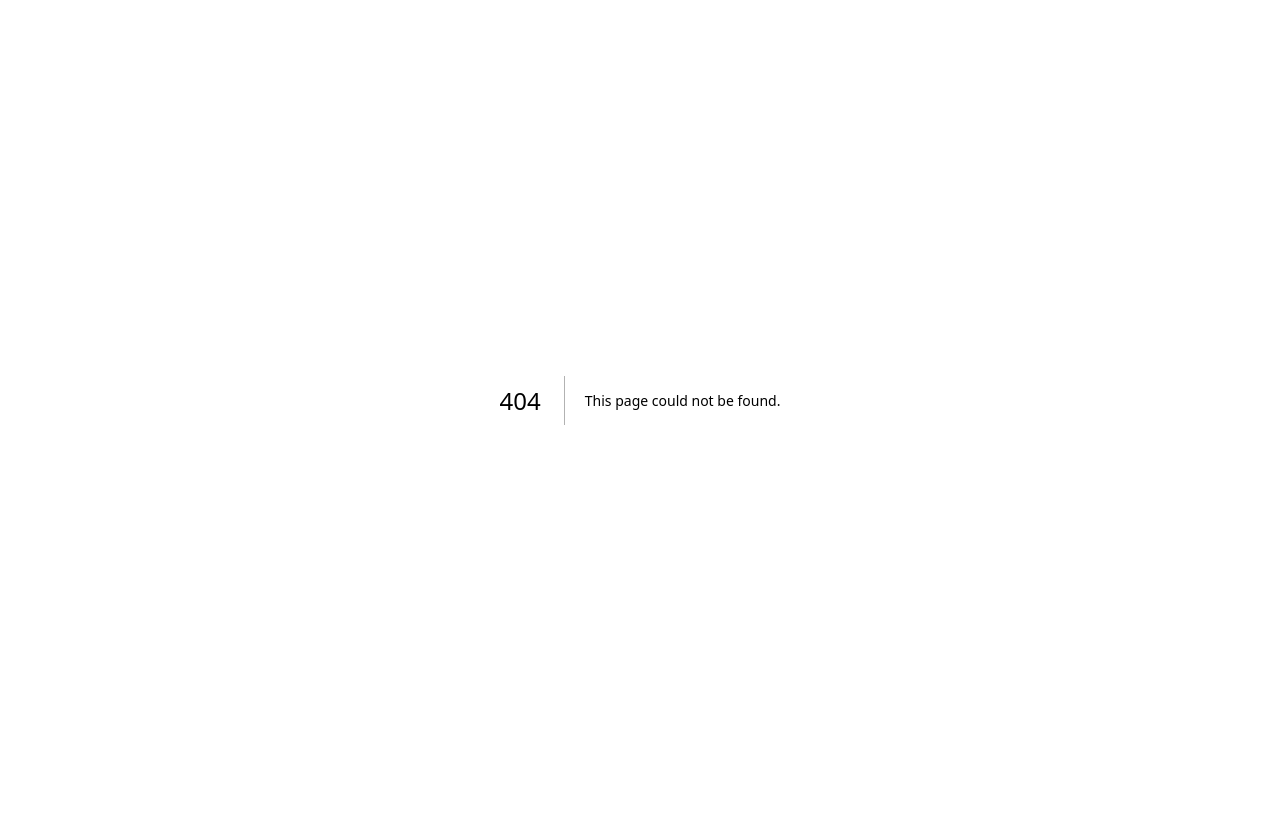
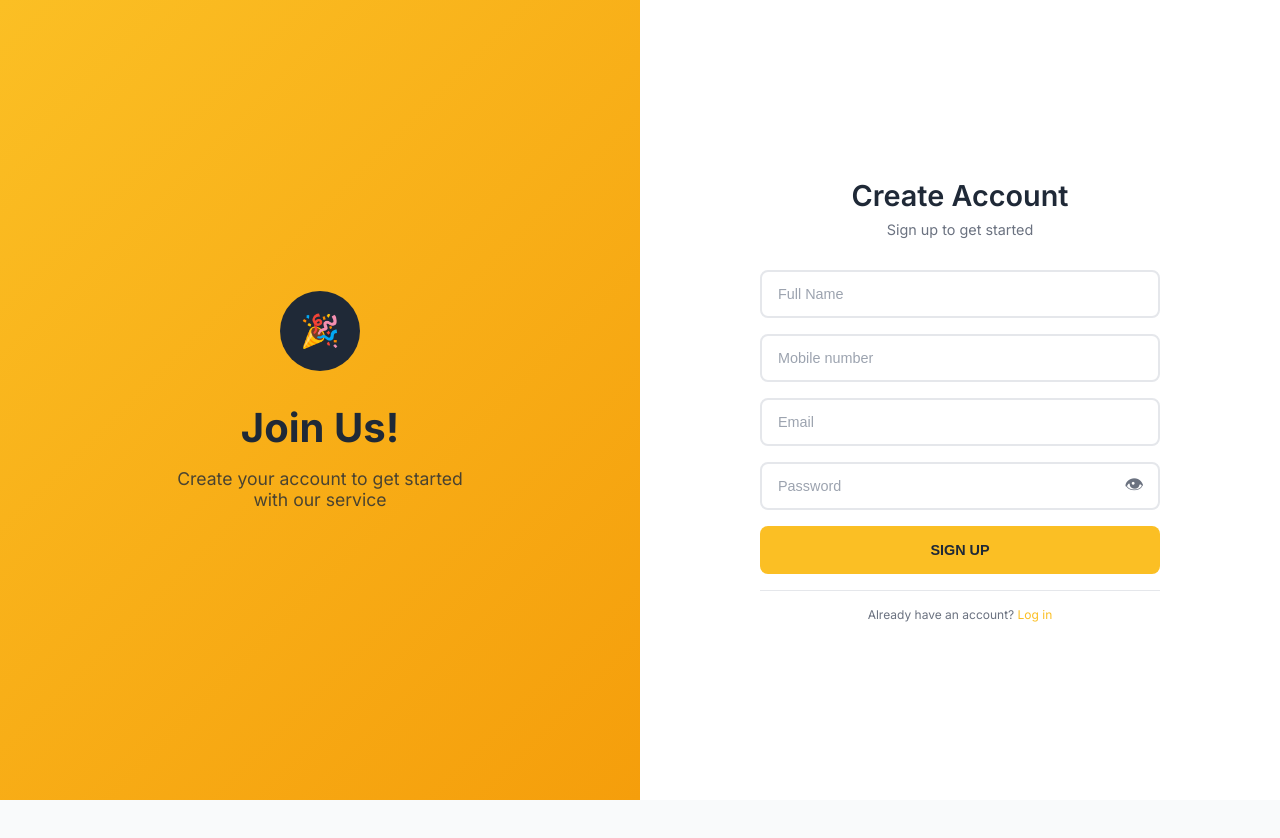
Before and after one commit to ashpakhyd/frontend-ticket-assigning-tool, a Next.js app: page /register in a window 1280 px wide. Before the commit this address had no page. Shown: the top 838 px of the page. Built offline with nearby package versions, Linux system fonts and the light colour scheme.

Commit message:
register flow and otp flow

```diff
--- a/next.config.mjs
+++ b/next.config.mjs
@@ -2,10 +2,8 @@ import withPWA from "next-pwa";
 
 /** @type {import('next').NextConfig} */
 const nextConfig = {
-  reactStrictMode: true,
-
-  // 👇 THIS FIXES THE CRASH
-  turbopack: {}
+  reactStrictMode: false,
+  turbopack: {},
 };
 
 export default withPWA({
--- /dev/null
+++ b/src/app/register/page.js
@@ -0,0 +1,103 @@
+"use client";
+
+import "../login/login.css";
+import { useRegisterMutation } from "@/store/api/authApi";
+import { useRouter } from "next/navigation";
+import { useForm } from "react-hook-form";
+import { useState } from "react";
+
+export default function Register() {
+  const { register, handleSubmit, formState: { errors, isSubmitting } } = useForm();
+  const [showPassword, setShowPassword] = useState(false);
+  const [registerUser] = useRegisterMutation();
+  const router = useRouter();
+
+  const onSubmit = async (data) => {
+    try {
+      const res = await registerUser({ ...data, role: "ADMIN" }).unwrap();
+      alert(res.message || "Registered. OTP sent.");
+      router.push(`/verify-otp?phone=${data.phone}`);
+    } catch (error) {
+      const errorMessage = error?.data?.message || error?.message || "Registration failed";
+      alert(errorMessage);
+    }
+  };
+
+  return (
+    <main className="app-screen">
+      <div className="welcome-panel">
+        <div className="welcome-logo">🎉</div>
+        <div className="welcome-content">
+          <h1>Join Us!</h1>
+          <p>Create your account to get started with our service</p>
+        </div>
+      </div>
+
+      <div className="login-panel">
+        <div className="login-card">
+          <div className="login-header">
+            <h2>Create Account</h2>
+            <p>Sign up to get started</p>
+          </div>
+
+          <form onSubmit={handleSubmit(onSubmit)}>
+            <input
+              type="text"
+              placeholder="Full Name"
+              {...register("name", { required: "Name is required" })}
+            />
+            {errors.name && <span className="error">{errors.name.message}</span>}
+
+            <input
+              type="tel"
+              placeholder="Mobile number"
+              {...register("phone", {
+                required: "Phone is required",
+                minLength: { value: 10, message: "Phone must be 10 digits" },
+                maxLength: { value: 10, message: "Phone must be 10 digits" },
+                pattern: { value: /^[0-9]+$/, message: "Only numbers allowed" }
+              })}
+              onInput={(e) => e.target.value = e.target.value.replace(/\D/g, '').slice(0, 10)}
+            />
+            {errors.phone && <span className="error">{errors.phone.message}</span>}
+
+            <input
+              type="email"
+              placeholder="Email"
+              {...register("email", { required: "Email is required", pattern: { value: /^\S+@\S+$/i, message: "Invalid email" } })}
+            />
+            {errors.email && <span className="error">{errors.email.message}</span>}
+
+            <div className="password-field">
+              <input
+                type={showPassword ? "text" : "password"}
+                placeholder="Password"
+                {...register("password", { required: "Password is required", minLength: { value: 6, message: "Min 6 characters" } })}
+              />
+              <button
+                type="button"
+                className="password-toggle"
+                onClick={() => setShowPassword(!showPassword)}
+              >
+                {showPassword ? "👁" : "👁"}
+              </button>
+            </div>
+            {errors.password && <span className="error">{errors.password.message}</span>}
+
+            <button
+              type="submit"
+              className="primary-btn"
+              disabled={isSubmitting}
+            >
+              {isSubmitting ? "Creating Account..." : "SIGN UP"}
+            </button>
+          </form>
+
+          <div className="login-footer">
+            <p>Already have an account? <span style={{color: '#fbbf24', cursor: 'pointer'}} onClick={() => router.push("/login")}>Log in</span></p>
+          </div>
+        </div>
+      </div>
+    </main>
+  );
+}
--- a/src/store/api/authApi.js
+++ b/src/store/api/authApi.js
@@ -9,10 +9,24 @@ export const authApi = apiSlice.injectEndpoints({
         body: data,
       }),
     }),
+    register: builder.mutation({
+      query: (data) => ({
+        url: "/auth/register",
+        method: "POST",
+        body: data,
+      }),
+    }),
+    verifyOtp: builder.mutation({
+      query: (data) => ({
+        url: "/auth/verify-otp",
+        method: "POST",
+        body: data,
+      }),
+    }),
     profile: builder.query({
       query: () => "/auth/me",
     }),
   }),
 });
 
-export const { useLoginMutation, useProfileQuery } = authApi;
+export const { useLoginMutation, useRegisterMutation, useVerifyOtpMutation, useProfileQuery } = authApi;
```
Also changed, not shown: src/app/login/page.js (+37 -8 lines), src/app/verify-otp/page.js (added, +88 -0 lines).
